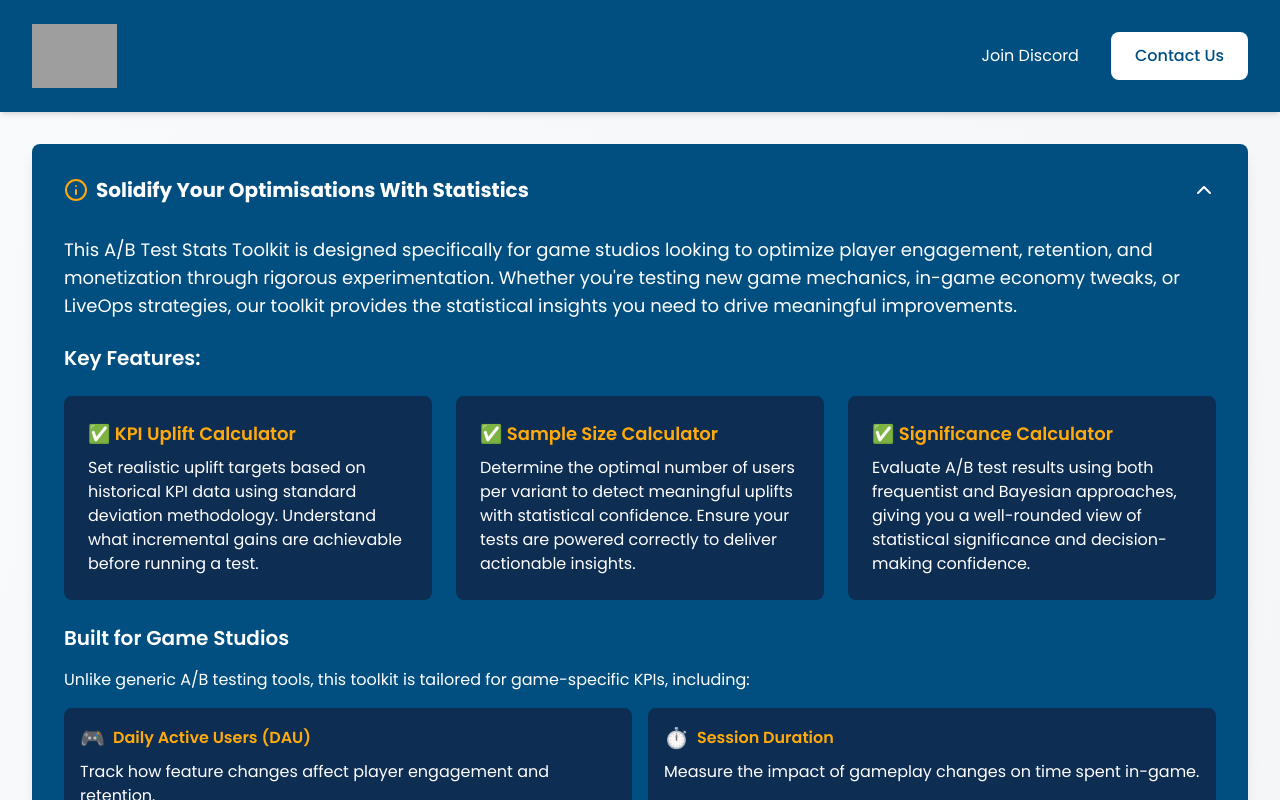
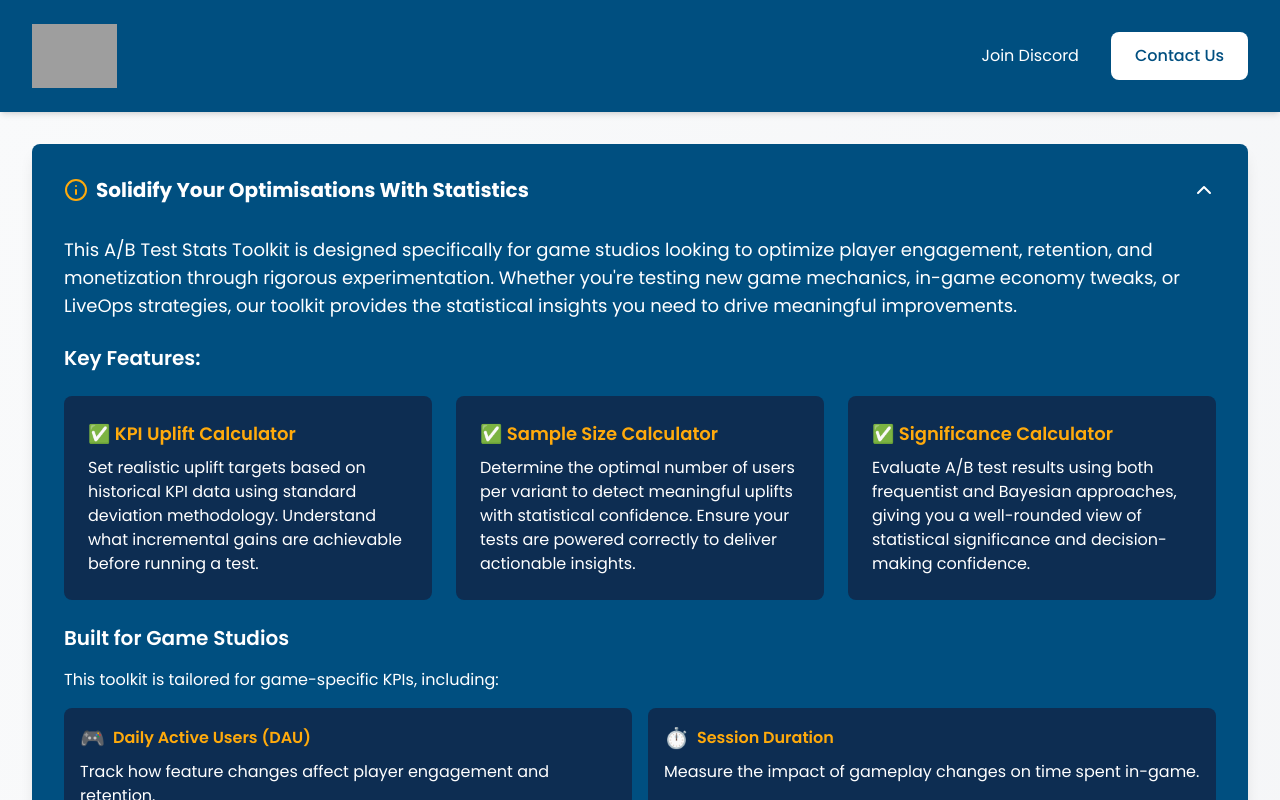
Before and after one commit to anthon-sd/ab-test-toolkit, a React (Vite) app: page / in a window 1280 px wide. Both pictures are taken after a click on the button "Solidify Your Optimisations With Statistics". Shown: the top 800 px of the page. Built offline with nearby package versions, Linux system fonts and the light colour scheme; grey boxes are pictures that could not be loaded; a web font is replaced by a local one.

Commit message:
Update AboutSection.tsx

```diff
--- a/src/components/AboutSection.tsx
+++ b/src/components/AboutSection.tsx
@@ -72,7 +72,7 @@ export default function AboutSection() {
             <div className="space-y-4">
               <h3 className="text-xl font-semibold text-white">Built for Game Studios</h3>
               <p className="text-white">
-                Unlike generic A/B testing tools, this toolkit is tailored for game-specific KPIs, including:
+                This toolkit is tailored for game-specific KPIs, including:
               </p>
               <ul className="grid grid-cols-1 md:grid-cols-2 gap-4 list-none pl-0">
                 <li className="flex flex-col gap-2 bg-[#0d2d52] p-4 rounded-lg">
```
